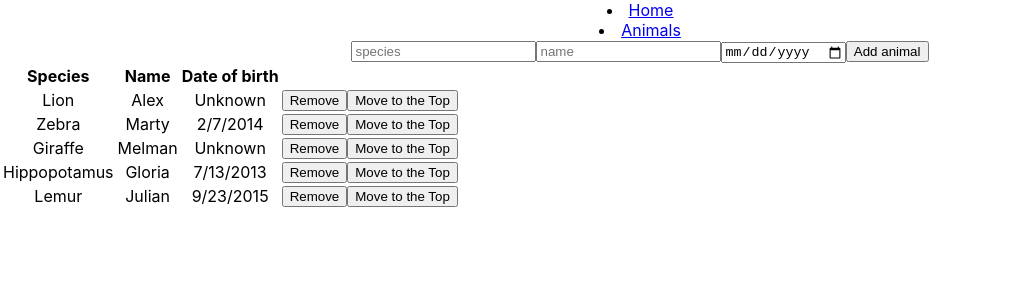
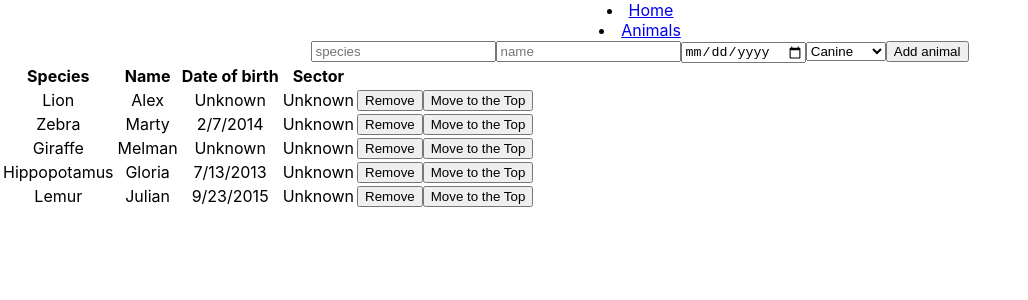
Before and after one commit to Dalibor898/zoo-app, a React (Create React App) app: page /animals in a window 1280 px wide. Shown: the top 300 px of the page, without its empty margins (0-1028 px from the left). Built offline with nearby package versions, Linux system fonts and the light colour scheme.

Commit message:
add sectors to the animal list

```diff
--- a/src/pages/AnimalList.js
+++ b/src/pages/AnimalList.js
@@ -2,11 +2,14 @@ import { useState } from "react";
 import AnimalService from "../services/AnimalService";
 
 function AnimalList() {
+  const sectors = ['Canine', 'Feline', 'Avian', 'Herbivore']
+
   const [newAnimal, setNewAnimal] = useState([
     {
       species: '',
       name: '',
       yearOfBirth: '',
+      sector: '',
     }
   ])
   const [animals, setAnimal] = useState(AnimalService.getAll());
@@ -44,6 +47,13 @@ function AnimalList() {
     })
   }
 
+  const handleSectorChange = (e) => {
+    setNewAnimal({
+      ...newAnimal,
+      sector: e.target.value,
+    })
+  }
+
   const addAnimal = (e) => {
     e.preventDefault();
 
@@ -52,15 +62,21 @@ function AnimalList() {
       species: '',
       name: '',
       yearOfBirth: '',
+      sector: '',
     })
   }
 
   return (
     <div>
       <form onSubmit={addAnimal}>
-        <input type="text" placeholder="species" onChange={handleSpeciesChange}/>
-        <input type="text" placeholder="name" onChange={handleNameChange}/>
-        <input type="date" onChange={handleDateChange}/>
+        <input type="text" value={newAnimal.species} placeholder="species" onChange={handleSpeciesChange}/>
+        <input type="text" value={newAnimal.name} placeholder="name" onChange={handleNameChange}/>
+        <input type="date" value={newAnimal.yearOfBirth} onChange={handleDateChange}/>
+        <select name="sector" value={newAnimal.sector} onChange={handleSectorChange}>
+          {sectors.map((sector, index) => (
+            <option key={index} value={sector}>{sector}</option>
+          ))}
+        </select>
         <button>Add animal</button>
       </form>
       <table>
@@ -69,6 +85,7 @@ function AnimalList() {
             <th>Species</th>
             <th>Name</th>
             <th>Date of birth</th>
+            <th>Sector</th>
           </tr>
         </thead>
         <tbody>
@@ -77,6 +94,7 @@ function AnimalList() {
               <td key={index}>{animal.species}</td>
               <td key={index}>{animal.name}</td>
               <td key={index}>{animal.yearOfBirth ? animal.yearOfBirth.toLocaleDateString() : 'Unknown'}</td>
+              <td key={index}>{animal.sector ? animal.sector : 'Unknown'}</td>
               <button onClick={() => remove(index)}>Remove</button>
               <button onClick={() => moveToTop(index)}>Move to the Top</button>
             </tr>
```
